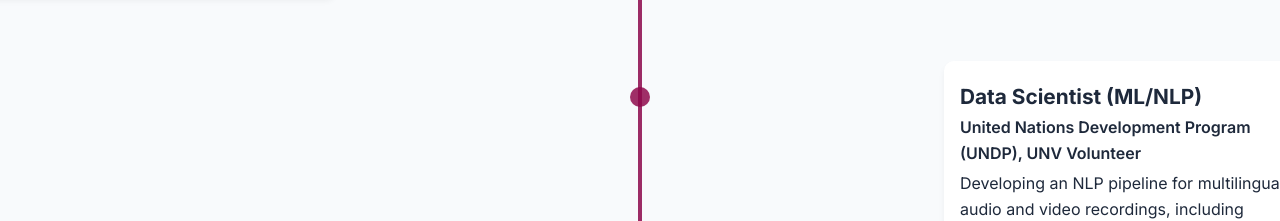
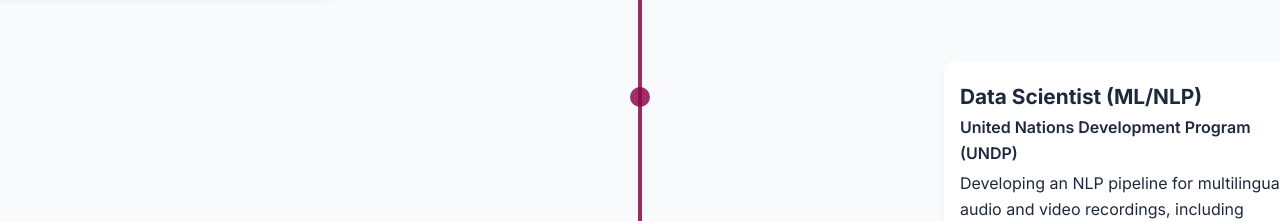
Before and after one commit to rey-dal/rey-dal.github.io, a plain HTML site: page index.html in a window 1280 px wide. Shown: the part 2561-2782 px from the top of the page. Drawn offline with nearby package versions, Linux system fonts and the light colour scheme.

Commit message:
update txt

```diff
--- a/index.html
+++ b/index.html
@@ -143,7 +143,7 @@
                   <div class="timeline-dot"></div>
                   <div class="timeline-content">
                     <h3>Data Scientist (ML/NLP)</h3>
-                    <h4>United Nations Development Program (UNDP), UNV Volunteer</h4>
+                    <h4>United Nations Development Program (UNDP)</h4>
                     <p>Developing an NLP pipeline for multilingual audio and video recordings, including speech-to-text
                     transcription, language detection, translation, and keyword extraction, performing analysis and applying machine learning methods to classify and discover themes.
                     </p>
```
